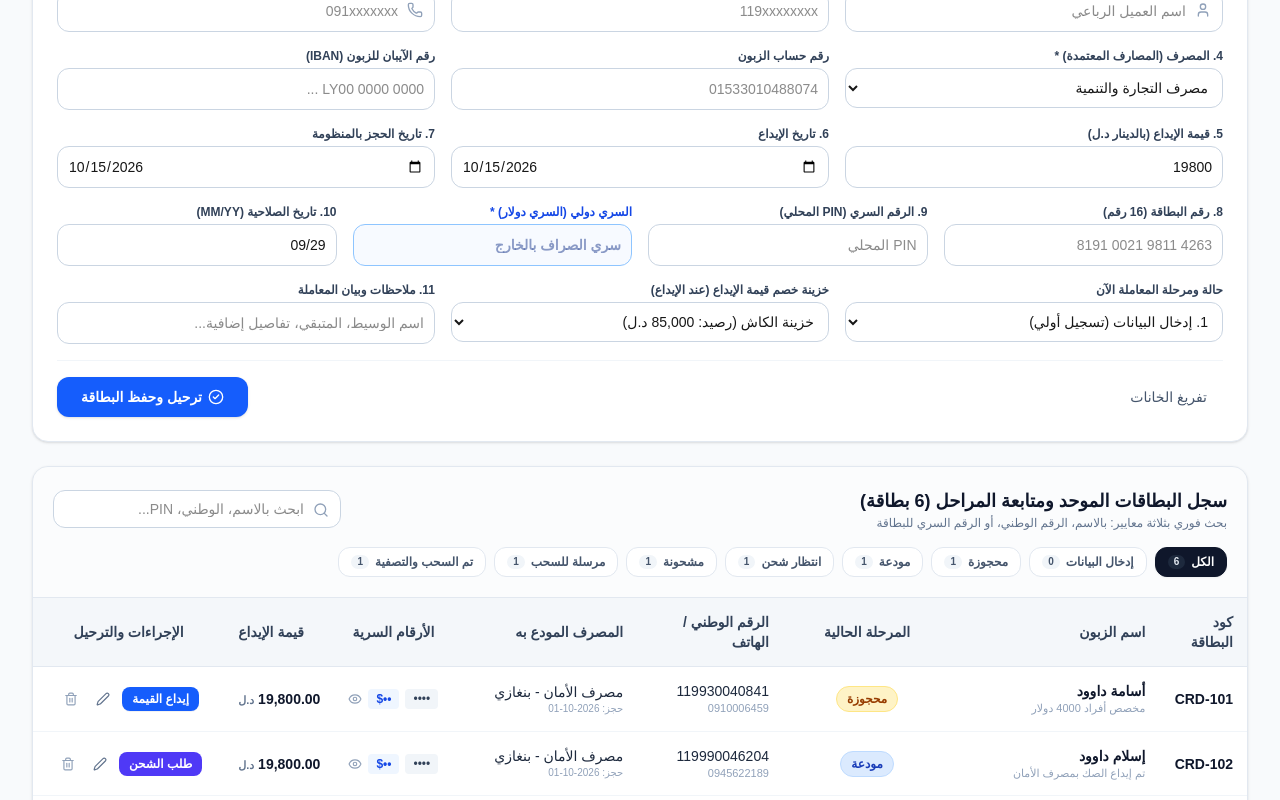
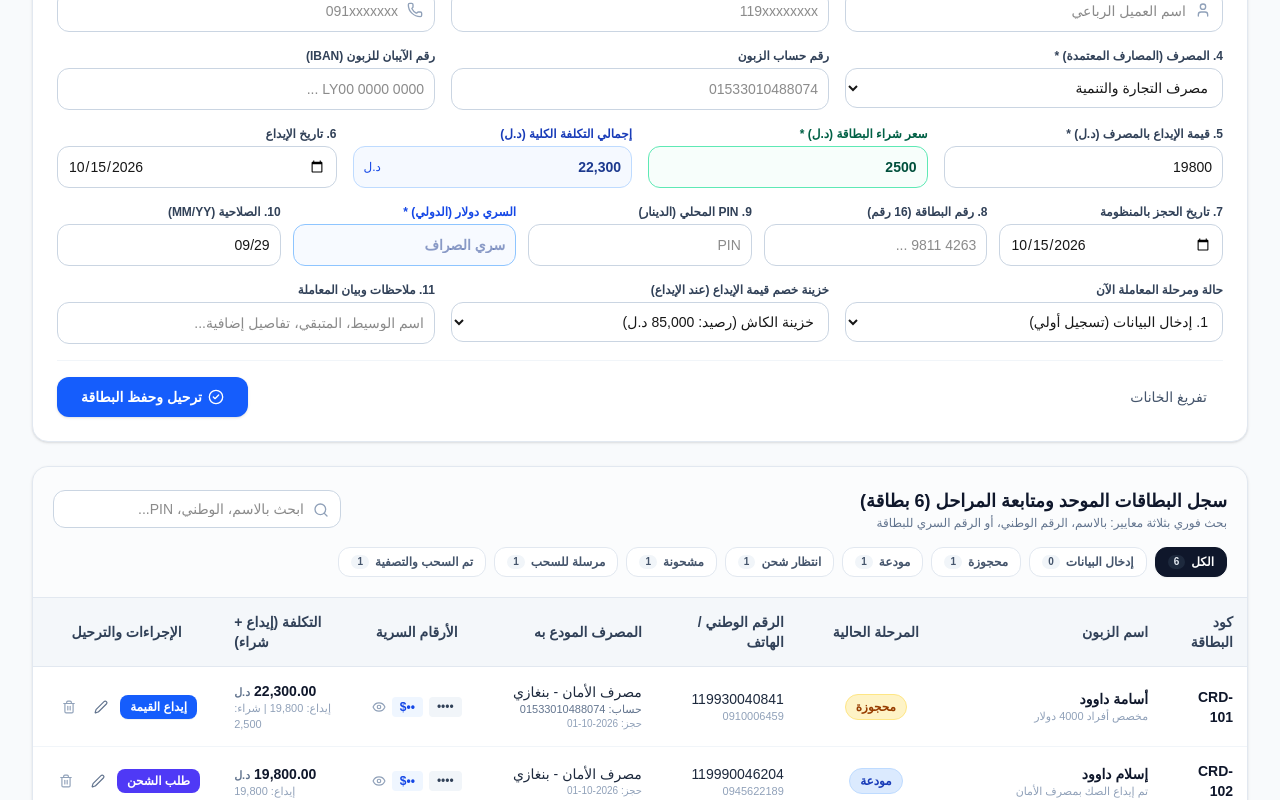
Before and after one commit to amircartly/sheet-amir, a Next.js app: page / in a window 1280 px wide. Shown: the part 460-1260 px from the top of the page. Built offline with nearby package versions, Linux system fonts and the light colour scheme.

Commit message:
feat: اعتماد حقل سعر البطاقة وحساب إجمالي التكلفة وصافي الأرباح بدقة
Co-authored-by: amircartly <amircartly@gmail.com>

```diff
--- a/google-apps-script/Index.html
+++ b/google-apps-script/Index.html
@@ -246,7 +246,7 @@
     }
     .report-content {
       background: white;
-      max-width: 900px;
+      max-width: 960px;
       margin: auto;
       padding: 25px;
       border-radius: 12px;
@@ -257,11 +257,11 @@
       width: 100%;
       border-collapse: collapse;
       margin-top: 15px;
-      font-size: 12px;
+      font-size: 11px;
     }
     .report-table th, .report-table td {
       border: 1px solid #cbd5e1;
-      padding: 7px 10px;
+      padding: 6px 8px;
       text-align: right;
     }
     .report-table th {
@@ -443,7 +443,7 @@
       <!-- Section 1: Customer & Account Info -->
       <div class="card">
         <div class="card-title">
-          <span>1. بيانات العميل والحساب المصرفي</span>
+          <span>1. بيانات العميل والحساب المصرفي والتكلفة</span>
           <span style="font-size:11px; color:#64748b; font-weight:normal;">المصارف الـ 9 المعتمدة</span>
         </div>
 
@@ -489,10 +489,22 @@
           </div>
         </div>
 
+        <!-- Cost fields: Deposit + Card Price = Total Cost -->
         <div class="row-2">
           <div class="form-group">
-            <label>قيمة الإيداع (د.ل)</label>
-            <input type="number" id="depositAmt" value="19800">
+            <label>قيمة الإيداع بالمصرف (د.ل) *</label>
+            <input type="number" id="depositAmt" value="19800" oninput="calculateTotalCost()">
+          </div>
+          <div class="form-group">
+            <label style="color:#0f766e;">سعر شراء البطاقة (د.ل) *</label>
+            <input type="number" id="cardPrice" value="2500" placeholder="مثال: 2500" oninput="calculateTotalCost()">
+          </div>
+        </div>
+
+        <div class="row-2">
+          <div class="form-group">
+            <label style="color:#1e40af;">إجمالي التكلفة الكلية (د.ل)</label>
+            <input type="text" id="totalCostDisplay" readonly value="22,300 د.ل" style="background:#eff6ff; font-weight:bold; color:#1e40af;">
           </div>
           <div class="form-group">
             <label>تاريخ الإيداع</label>
@@ -574,7 +586,9 @@
         <div style="text-align:left; font-size:12px; color:#64748b;">
           <div>تاريخ التقرير: <strong id="reportDate" style="color:#0f172a;"></strong></div>
           <div style="margin-top:3px;">إجمالي البطاقات: <strong id="reportCount" style="color:#0f172a;">0</strong> بطاقة</div>
-          <div>إجمالي المبالغ: <strong id="reportTotal" style="color:#0f172a;">0</strong> د.ل</div>
+          <div>إجمالي الإيداعات: <strong id="reportTotalDep" style="color:#0f172a;">0</strong> د.ل</div>
+          <div>إجمالي شراء البطاقات: <strong id="reportTotalCardPrice" style="color:#0f766e;">0</strong> د.ل</div>
+          <div>التكلفة الإجمالية: <strong id="reportTotalCost" style="color:#1e40af;">0</strong> د.ل</div>
         </div>
       </div>
 
@@ -584,10 +598,11 @@
             <th>كود</th>
             <th>اسم الزبون</th>
             <th>الرقم الوطني</th>
-            <th>هاتف المركزي</th>
             <th>المصرف</th>
             <th>رقم الحساب</th>
-            <th>قيمة الإيداع (د.ل)</th>
+            <th>قيمة الإيداع</th>
+            <th>سعر البطاقة</th>
+            <th>إجمالي التكلفة</th>
             <th>تاريخ الحجز</th>
             <th>المرحلة</th>
           </tr>
@@ -619,6 +634,14 @@
   </div>
 
   <script>
+    // حساب التكلفة الكلية لحظياً
+    function calculateTotalCost() {
+      var dep = parseFloat(document.getElementById('depositAmt').value) || 0;
+      var prc = parseFloat(document.getElementById('cardPrice').value) || 0;
+      var total = dep + prc;
+      document.getElementById('totalCostDisplay').value = total.toLocaleString('en-US') + ' د.ل';
+    }
+
     // 1. البحث الذكي الموحد
     function searchCustomer() {
       var q = document.getElementById('searchInput').value.trim();
@@ -648,6 +671,9 @@
           document.getElementById('accountNumber').value = card.accountNumber || '';
           document.getElementById('iban').value = card.iban || '';
           document.getElementById('depositAmt').value = card.depositAmt || '19800';
+          document.getElementById('cardPrice').value = card.cardPrice || '2500';
+          calculateTotalCost();
+
           document.getElementById('depositDate').value = card.depositDate || '';
           document.getElementById('bookingDate').value = card.bookingDate || '';
           document.getElementById('cardNum').value = card.cardNum || '';
@@ -684,6 +710,7 @@
         accountNumber: document.getElementById('accountNumber').value.trim(),
         iban: document.getElementById('iban').value.trim(),
         depositAmt: document.getElementById('depositAmt').value,
+        cardPrice: document.getElementById('cardPrice').value,
         depositDate: document.getElementById('depositDate').value,
         bookingDate: document.getElementById('bookingDate').value,
         cardNum: document.getElementById('cardNum').value.trim(),
@@ -701,7 +728,7 @@
       google.script.run
         .withSuccessHandler(function(res) {
           msg.innerText = '';
-          showSuccessDialog(card.name, res.code, card.bank, card.status);
+          showSuccessDialog(card.name, res.code, card.bank, card.status, res.totalCost);
         })
         .withFailureHandler(function(err) {
           alert('حدث خطأ أثناء الحفظ: ' + err.message);
@@ -711,10 +738,11 @@
     }
 
     // عرض نافذة نجاح الحفظ الأنيقة
-    function showSuccessDialog(customerName, code, bank, status) {
+    function showSuccessDialog(customerName, code, bank, status, totalCost) {
+      var costText = totalCost ? ' | إجمالي التكلفة: ' + Number(totalCost).toLocaleString('en-US') + ' د.ل' : '';
       document.getElementById('successDetails').innerHTML =
         'تم تسجيل المعاملة بنجاح باسم: <strong>' + customerName + '</strong><br>' +
-        '<span style="font-size:12px; color:#64748b;">' + bank + ' | ' + status + '</span>';
+        '<span style="font-size:12px; color:#64748b;">' + bank + ' | ' + status + costText + '</span>';
       document.getElementById('successCodeBadge').innerText = 'كود البطاقة: ' + code;
 
       var modal = document.getElementById('successModal');
@@ -742,23 +770,26 @@
         document.getElementById('reportTitle').innerText = 'كشف معاملات المرحلة: ' + rep.stage;
         document.getElementById('reportDate').innerText = rep.date;
         document.getElementById('reportCount').innerText = rep.totalCards;
-        document.getElementById('reportTotal').innerText = Number(rep.totalDeposit).toLocaleString('en-US');
+        document.getElementById('reportTotalDep').innerText = Number(rep.totalDeposit).toLocaleString('en-US');
+        document.getElementById('reportTotalCardPrice').innerText = Number(rep.totalCardPrice).toLocaleString('en-US');
+        document.getElementById('reportTotalCost').innerText = Number(rep.totalCostSum).toLocaleString('en-US');
 
         var tbody = document.getElementById('reportBody');
         tbody.innerHTML = '';
 
         if (rep.cards.length === 0) {
-          tbody.innerHTML = '<tr><td colspan="9" style="text-align:center; padding:15px; color:#94a3b8;">لا توجد معاملات مسجلة في هذه المرحلة حالياً</td></tr>';
+          tbody.innerHTML = '<tr><td colspan="10" style="text-align:center; padding:15px; color:#94a3b8;">لا توجد معاملات مسجلة في هذه المرحلة حالياً</td></tr>';
         } else {
           rep.cards.forEach(function(c) {
             var tr = document.createElement('tr');
             tr.innerHTML = '<td>' + c.code + '</td>' +
                            '<td><strong>' + c.name + '</strong></td>' +
                            '<td>' + c.nationalId + '</td>' +
-                           '<td>' + c.cblPhone + '</td>' +
                            '<td>' + c.bank + '</td>' +
                            '<td>' + c.accountNumber + '</td>' +
                            '<td>' + Number(c.depositAmt).toLocaleString('en-US') + '</td>' +
+                           '<td>' + Number(c.cardPrice).toLocaleString('en-US') + '</td>' +
+                           '<td><strong>' + Number(c.totalCost).toLocaleString('en-US') + '</strong></td>' +
                            '<td>' + c.bookingDate + '</td>' +
                            '<td>' + c.status + '</td>';
             tbody.appendChild(tr);
@@ -776,7 +807,9 @@
       document.getElementById('cardStatusBadge').innerText = 'تسجيل بطاقة جديدة';
       document.getElementById('statusMsg').innerText = '';
       document.getElementById('depositAmt').value = '19800';
+      document.getElementById('cardPrice').value = '2500';
       document.getElementById('expiry').value = '09/29';
+      calculateTotalCost();
     }
   </script>
 </body>
--- a/src/app/page.tsx
+++ b/src/app/page.tsx
@@ -154,7 +154,8 @@ export default function HomePage() {
   ) => {
     if (!cardToSettle) return;
     const totalSaleLYD = usdAmount * rate;
-    const netProfitLYD = totalSaleLYD - cardToSettle.depositAmount;
+    const totalCost = cardToSettle.depositAmount + (cardToSettle.cardPrice || 0);
+    const netProfitLYD = totalSaleLYD - totalCost;
 
     // 1. Update Card Record
     setCards(
--- a/src/components/CardInputForm.tsx
+++ b/src/components/CardInputForm.tsx
@@ -44,6 +44,7 @@ export function CardInputForm({
   const [accountNumber, setAccountNumber] = useState("");
   const [iban, setIban] = useState("");
   const [depositAmount, setDepositAmount] = useState("19800");
+  const [cardPrice, setCardPrice] = useState("2500");
   const [depositDate, setDepositDate] = useState("2026-10-15");
   const [bookingDate, setBookingDate] = useState("2026-10-15");
   const [cardNumber, setCardNumber] = useState("");
@@ -72,6 +73,7 @@ export function CardInputForm({
       setAccountNumber(editingCard.accountNumber || "");
       setIban(editingCard.iban || "");
       setDepositAmount(editingCard.depositAmount.toString());
+      setCardPrice(editingCard.cardPrice !== undefined ? editingCard.cardPrice.toString() : "2500");
       setDepositDate(editingCard.depositDate);
       setBookingDate(editingCard.bookingDate);
       setCardNumber(editingCard.cardNumber);
@@ -118,13 +120,18 @@ export function CardInputForm({
 
     const savedName = customerName.trim();
 
+    const depAmt = parseFloat(depositAmount) || 0;
+    const priceAmt = parseFloat(cardPrice) || 0;
+
     onSaveCard(
       {
         customerName: savedName,
         nationalId: nationalId.trim(),
         cblPhone: cblPhone.trim(),
         bankName,
-        depositAmount: parseFloat(depositAmount) || 0,
+        depositAmount: depAmt,
+        cardPrice: priceAmt,
+        totalCost: depAmt + priceAmt,
         depositDate,
         bookingDate,
         cardNumber: cardNumber.trim(),
@@ -160,6 +167,8 @@ export function CardInputForm({
     setCblPhone("");
     setAccountNumber("");
     setIban("");
+    setDepositAmount("19800");
+    setCardPrice("2500");
     setCardNumber("");
     setCardPin("");
     setPinDollar("");
@@ -399,11 +408,11 @@ export function CardInputForm({
           </div>
         </div>
 
-        {/* ROW 2: Deposit Amount, Deposit Date, Booking Date */}
-        <div className="grid grid-cols-1 sm:grid-cols-3 gap-4">
+        {/* ROW 2: Deposit Amount, Card Purchase Price, Total Cost, Deposit Date */}
+        <div className="grid grid-cols-1 sm:grid-cols-4 gap-4">
           <div>
             <label className="block text-xs font-semibold text-slate-700 mb-1">
-              5. قيمة الإيداع (بالدينار د.ل)
+              5. قيمة الإيداع بالمصرف (د.ل) *
             </label>
             <input
               type="number"
@@ -412,6 +421,30 @@ export function CardInputForm({
               onChange={(e) => setDepositAmount(e.target.value)}
               className="w-full text-sm border border-slate-300 rounded-xl p-2.5 font-mono focus:ring-2 focus:ring-blue-500"
             />
+          </div>
+
+          <div>
+            <label className="block text-xs font-semibold text-emerald-800 mb-1">
+              سعر شراء البطاقة (د.ل) *
+            </label>
+            <input
+              type="number"
+              step="any"
+              value={cardPrice}
+              onChange={(e) => setCardPrice(e.target.value)}
+              placeholder="مثال: 2500"
+              className="w-full text-sm border border-emerald-300 bg-emerald-50/40 rounded-xl p-2.5 font-mono font-bold text-emerald-900 focus:ring-2 focus:ring-emerald-500"
+            />
+          </div>
+
+          <div>
+            <label className="block text-xs font-semibold text-blue-800 mb-1">
+              إجمالي التكلفة الكلية (د.ل)
+            </label>
+            <div className="w-full text-sm border border-blue-200 bg-blue-50/60 rounded-xl p-2.5 font-mono font-bold text-blue-900 flex items-center justify-between">
+              <span>{((parseFloat(depositAmount) || 0) + (parseFloat(cardPrice) || 0)).toLocaleString("en-US")}</span>
+              <span className="text-xs font-normal text-blue-700">د.ل</span>
+            </div>
           </div>
 
           <div>
@@ -425,7 +458,10 @@ export function CardInputForm({
               className="w-full text-sm border border-slate-300 rounded-xl p-2.5 font-mono focus:ring-2 focus:ring-blue-500"
             />
           </div>
+        </div>
 
+        {/* ROW 3: Booking Date, Card Number, Local PIN, Dollar PIN, Expiry */}
+        <div className="grid grid-cols-1 sm:grid-cols-5 gap-3">
           <div>
             <label className="block text-xs font-semibold text-slate-700 mb-1">
               7. تاريخ الحجز بالمنظومة
@@ -437,10 +473,7 @@ export function CardInputForm({
               className="w-full text-sm border border-slate-300 rounded-xl p-2.5 font-mono focus:ring-2 focus:ring-blue-500"
             />
           </div>
-        </div>
 
-        {/* ROW 3: Card Number, Local PIN, Dollar PIN, Expiry */}
-        <div className="grid grid-cols-1 sm:grid-cols-4 gap-4">
           <div>
             <label className="block text-xs font-semibold text-slate-700 mb-1">
               8. رقم البطاقة (16 رقم)
@@ -449,40 +482,40 @@ export function CardInputForm({
               type="text"
               value={cardNumber}
               onChange={(e) => setCardNumber(e.target.value)}
-              placeholder="4263 9811 0021 8191"
+              placeholder="4263 9811 ..."
               className="w-full text-sm border border-slate-300 rounded-xl p-2.5 font-mono focus:ring-2 focus:ring-blue-500"
             />
           </div>
 
           <div>
             <label className="block text-xs font-semibold text-slate-700 mb-1">
-              9. الرقم السري (PIN المحلي)
+              9. PIN المحلي (الدينار)
             </label>
             <input
               type="text"
               value={cardPin}
               onChange={(e) => setCardPin(e.target.value)}
-              placeholder="PIN المحلي"
+              placeholder="PIN"
               className="w-full text-sm border border-slate-300 rounded-xl p-2.5 font-mono focus:ring-2 focus:ring-blue-500"
             />
           </div>
 
           <div>
             <label className="block text-xs font-semibold text-blue-700 mb-1">
-              السري دولي (السري دولار) *
+              السري دولار (الدولي) *
             </label>
             <input
               type="text"
               value={pinDollar}
               onChange={(e) => setPinDollar(e.target.value)}
-              placeholder="سري الصراف بالخارج"
+              placeholder="سري الصراف"
               className="w-full text-sm border border-blue-300 bg-blue-50/50 rounded-xl p-2.5 font-mono font-bold text-blue-900 focus:ring-2 focus:ring-blue-500"
             />
           </div>
 
           <div>
             <label className="block text-xs font-semibold text-slate-700 mb-1">
-              10. تاريخ الصلاحية (MM/YY)
+              10. الصلاحية (MM/YY)
             </label>
             <input
               type="text"
--- a/src/components/CardsTable.tsx
+++ b/src/components/CardsTable.tsx
@@ -157,7 +157,7 @@ export function CardsTable({
               <th className="p-3.5">الرقم الوطني / الهاتف</th>
               <th className="p-3.5">المصرف المودع به</th>
               <th className="p-3.5 text-center">الأرقام السرية</th>
-              <th className="p-3.5 text-left">قيمة الإيداع</th>
+              <th className="p-3.5 text-left">التكلفة (إيداع + شراء)</th>
               <th className="p-3.5 text-center">الإجراءات والترحيل</th>
             </tr>
           </thead>
@@ -240,10 +240,15 @@ export function CardsTable({
                     </div>
                   </td>
 
-                  {/* Deposit Amount */}
-                  <td className="p-3.5 text-left font-mono font-bold text-slate-900">
-                    {c.depositAmount.toLocaleString("en-US", { minimumFractionDigits: 2 })}
-                    <span className="text-[11px] text-slate-500 mr-1 font-sans">د.ل</span>
+                  {/* Cost & Deposit */}
+                  <td className="p-3.5 text-left font-mono">
+                    <div className="font-bold text-slate-900">
+                      {((c.depositAmount || 0) + (c.cardPrice || 0)).toLocaleString("en-US", { minimumFractionDigits: 2 })}
+                      <span className="text-[11px] text-slate-500 mr-1 font-sans">د.ل</span>
+                    </div>
+                    <div className="text-[11px] text-slate-400">
+                      إيداع: {c.depositAmount.toLocaleString("en-US")} {c.cardPrice ? `| شراء: ${c.cardPrice.toLocaleString("en-US")}` : ""}
+                    </div>
                   </td>
 
                   {/* Workflow Action Buttons */}
--- a/src/components/GoogleDriveSyncModal.tsx
+++ b/src/components/GoogleDriveSyncModal.tsx
@@ -34,6 +34,8 @@ export function GoogleDriveSyncModal({ isOpen, onClose, cards }: Props) {
       "رقم حساب الزبون",
       "رقم الآيبان للزبون (IBAN)",
       "قيمة الإيداع (د.ل)",
+      "سعر البطاقة (د.ل)",
+      "إجمالي التكلفة (د.ل)",
       "تاريخ الإيداع",
       "تاريخ الحجز بالمنظومة",
       "رقم البطاقة",
@@ -53,6 +55,8 @@ export function GoogleDriveSyncModal({ isOpen, onClose, cards }: Props) {
       `"${c.accountNumber || ""}"`,
       `"${c.iban || ""}"`,
       c.depositAmount,
+      c.cardPrice || 0,
+      (c.depositAmount || 0) + (c.cardPrice || 0),
       c.depositDate,
       c.bookingDate,
       `"${c.cardNumber}"`,
@@ -86,10 +90,11 @@ function onOpen() {
 function setupSystem() {
   var ss = SpreadsheetApp.getActiveSpreadsheet();
   var master = ss.getSheetByName('بيانات_ماستر') || ss.insertSheet('بيانات_ماستر', 0);
-  var headers = ['كود', 'اسم الزبون', 'الرقم الوطني', 'هاتف المركزي', 'المصرف', 'قيمة الإيداع', 'تاريخ الإيداع', 'تاريخ الحجز', 'رقم البطاقة', 'PIN', 'السري دولار', 'الصلاحية', 'الحالة', 'الرقم الإشاري', 'مكتب السحب', 'صافي الربح', 'ملاحظات'];
-  master.getRange(1, 1, 1, headers.length).setValues([headers]).setBackground('#1e293b').setFontColor('#fff').setFontWeight('bold');
+  var headers = ['كود البطاقة', 'اسم الزبون الرباعي', 'الرقم الوطني', 'هاتف المركزي', 'المصرف', 'رقم الحساب', 'الآيبان IBAN', 'قيمة الإيداع (د.ل)', 'سعر البطاقة (د.ل)', 'إجمالي التكلفة (د.ل)', 'تاريخ الإيداع', 'تاريخ الحجز', 'رقم البطاقة', 'PIN المحلي', 'السري دولار', 'الصلاحية', 'المرحلة', 'ملاحظات'];
+  master.getRange(1, 1, 1, headers.length).setValues([headers]).setBackground('#0f172a').setFontColor('#fff').setFontWeight('bold');
   master.setFrozenRows(1);
-  SpreadsheetApp.getUi().alert('تم تجهيز الشيت بنجاح!');
+  master.setRightToLeft(true);
+  SpreadsheetApp.getUi().alert('تم تجهيز وتنسيق الشيت بنجاح بـ 18 عموداً متكاملاً!');
 }`;
     navigator.clipboard.writeText(script);
     setCopied(true);
--- a/src/components/WorkflowModals.tsx
+++ b/src/components/WorkflowModals.tsx
@@ -123,8 +123,10 @@ export function SettleAndSellModal({
 
   if (!isOpen) return null;
 
+  const cardPrice = card.cardPrice || 0;
+  const totalCost = card.depositAmount + cardPrice;
   const totalSaleLYD = (parseFloat(usdAmount) || 0) * (parseFloat(exchangeRate) || 0);
-  const netProfitLYD = totalSaleLYD - card.depositAmount;
+  const netProfitLYD = totalSaleLYD - totalCost;
 
   return (
     <div className="fixed inset-0 z-50 bg-black/50 backdrop-blur-xs flex items-center justify-center p-4">
@@ -159,9 +161,23 @@ export function SettleAndSellModal({
               <span className="text-slate-800">{card.bankName}</span>
             </div>
             <div className="flex justify-between">
-              <span className="text-slate-500">قيمة الإيداع الأصلية:</span>
+              <span className="text-slate-500">قيمة الإيداع بالمصرف:</span>
               <strong className="font-mono text-slate-800">
                 {card.depositAmount.toLocaleString("en-US")} د.ل
+              </strong>
+            </div>
+            {cardPrice > 0 && (
+              <div className="flex justify-between text-emerald-800">
+                <span>سعر شراء البطاقة:</span>
+                <strong className="font-mono text-emerald-900">
+                  {cardPrice.toLocaleString("en-US")} د.ل
+                </strong>
+              </div>
+            )}
+            <div className="flex justify-between border-t border-slate-200 pt-1 text-slate-800 font-semibold">
+              <span>إجمالي التكلفة الكلية:</span>
+              <strong className="font-mono text-blue-900">
+                {totalCost.toLocaleString("en-US")} د.ل
               </strong>
             </div>
           </div>
@@ -222,14 +238,28 @@ export function SettleAndSellModal({
                 {totalSaleLYD.toLocaleString("en-US", { minimumFractionDigits: 2 })} د.ل
               </strong>
             </div>
-            <div className="flex justify-between text-xs text-emerald-800">
+            <div className="flex justify-between text-xs text-slate-600">
               <span>مطروحاً منه الإيداع:</span>
-              <span className="font-mono text-emerald-700">
+              <span className="font-mono text-slate-700">
                 - {card.depositAmount.toLocaleString("en-US", { minimumFractionDigits: 2 })} د.ل
               </span>
             </div>
+            {cardPrice > 0 && (
+              <div className="flex justify-between text-xs text-amber-700">
+                <span>مطروحاً منه سعر البطاقة:</span>
+                <span className="font-mono text-amber-800">
+                  - {cardPrice.toLocaleString("en-US", { minimumFractionDigits: 2 })} د.ل
+                </span>
+              </div>
+            )}
+            <div className="flex justify-between text-xs text-slate-500 border-t border-emerald-200/60 pt-1">
+              <span>إجمالي التكلفة المخصومة:</span>
+              <span className="font-mono text-slate-700 font-semibold">
+                - {totalCost.toLocaleString("en-US", { minimumFractionDigits: 2 })} د.ل
+              </span>
+            </div>
             <div className="border-t border-emerald-200 pt-1.5 flex justify-between text-sm font-bold text-emerald-900">
-              <span>صافي ربح المعاملة:</span>
+              <span>صافي ربح المعاملة الحقيقي:</span>
               <span className="font-mono text-base text-emerald-600">
                 + {netProfitLYD.toLocaleString("en-US", { minimumFractionDigits: 2 })} د.ل
               </span>
--- a/src/types/cards.ts
+++ b/src/types/cards.ts
@@ -24,6 +24,8 @@ export interface BankCardRecord {
   accountNumber?: string;
   iban?: string;
   depositAmount: number;
+  cardPrice?: number; // سعر شراء البطاقة (د.ل)
+  totalCost?: number; // إجمالي التكلفة = الإيداع + سعر البطاقة
   depositDate: string;
   bookingDate: string;
   cardNumber: string;
```
Also changed, not shown: src/data/initialData.ts (+7 -1 lines), 1 other file (tests, documents, lock files or other folders).
